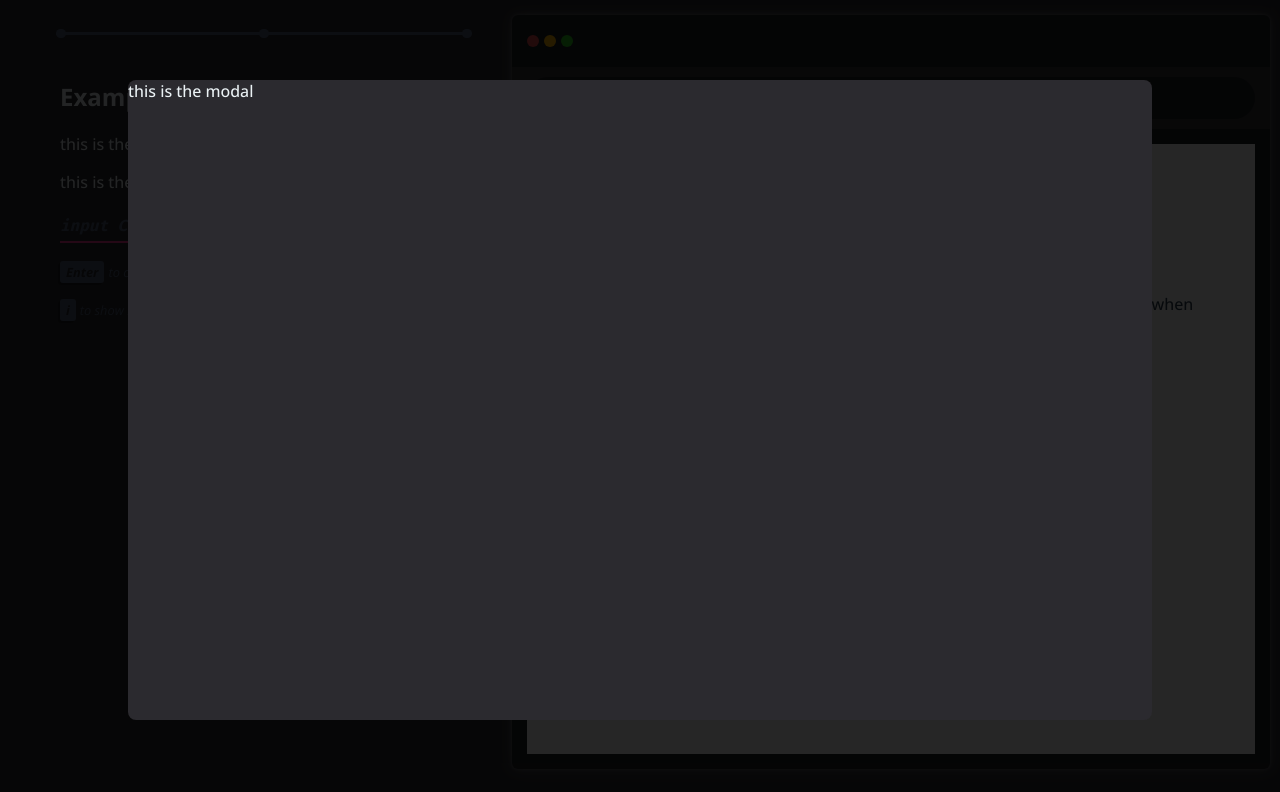
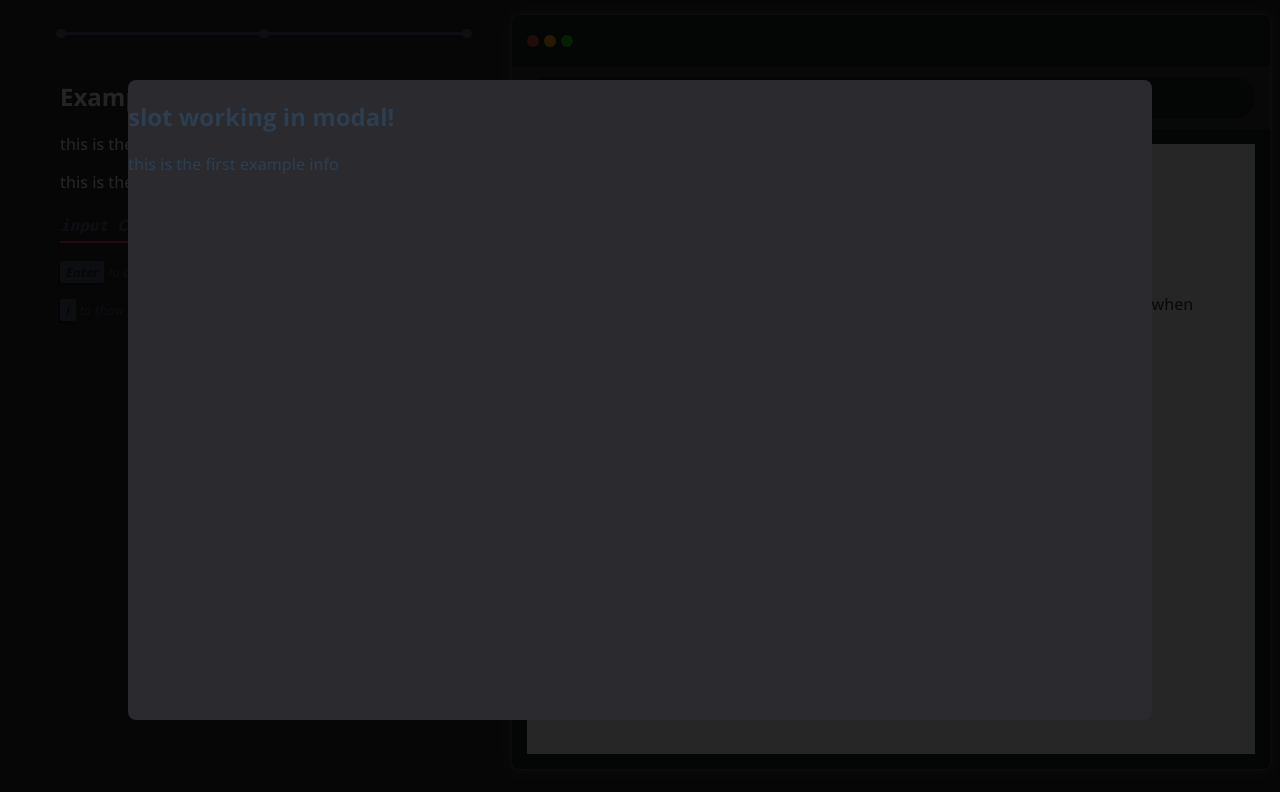
Before and after one commit to scootyboots/css-selector-training-platform, a Vue app: page /example-exercise/single in a window 1280 px wide. Shown: the top 792 px of the page. Built offline with nearby package versions, Linux system fonts and the light colour scheme.

Commit message:
Exercise component handles display of modal and named slots for browers content and modal content

```diff
--- a/src/components/Exercise.vue
+++ b/src/components/Exercise.vue
@@ -1,27 +1,36 @@
 <script setup lang="ts">
-import { Component } from 'vue';
+import { Component, ref } from 'vue';
 import Browser from './Browser.vue'
 import Prompt from './Prompt.vue';
-import Progress from './Progress.vue'
-// import TrainingSite from '../components/training_sites/TrainingSite.vue'
+import Modal from './Modal.vue'
 
 interface ExerciseProps {
   explanationArray: string[]
   correctSelectors: string[]
   selectAll: boolean
   browserUrl: string
+  modalDefaultDisplay: boolean
+  allowModalToggle: boolean
 }
 
 const props = defineProps<ExerciseProps>()
 
-// const explanationArray = [
-//   'this is the first paragraph',
-//   'this is the second paragraph'
-// ]
+const displayModal = ref<boolean>(props.modalDefaultDisplay)
 
-// const correctSelectors = [
-//   '.browser__page-content p'
-// ]
+const handleModalDisplay = (event:KeyboardEvent) => {
+  if (event.key === 'i') {
+    if (props.allowModalToggle) {
+      const activeElement = document.activeElement
+      const answerInputElement = document.querySelector('input.Prompt-input')
+      if (activeElement !== answerInputElement) {
+        displayModal.value = !displayModal.value
+      }
+    }
+  }
+}
+
+window.addEventListener('keydown', (event) => handleModalDisplay(event))
+
 </script>
 
 <template>
@@ -29,25 +38,28 @@ const props = defineProps<ExerciseProps>()
     <div class="two-pain-grid">
     <div class="two-pain-grid__left">
       <div class="two-pain-grid__left-container">
-        <!-- TODO: refactor to move Progress into the app component -->
-        <!-- <Progress /> -->
         <Prompt
           header="Example Exercise"
           :explanation-array="explanationArray"
           input-placeholder="input CSS selector here"
           :correct-selectors="correctSelectors"
           :select-all="selectAll"
+          :allow-modal-toggle="allowModalToggle"
         />
       </div>
     </div>
     <div class="two-pain-grid__right">
       <div class="two-pain-grid__right-container">
         <Browser :url="browserUrl">
-          <slot></slot>
+          <slot name="training-site"/>
         </Browser>
       </div>
     </div>
   </div>
+
+  <Modal v-if="displayModal && allowModalToggle" @close-modal="displayModal = false">
+    <slot name="modal-content"/>
+  </Modal>
 
 </template>
 
--- a/src/components/Modal.vue
+++ b/src/components/Modal.vue
@@ -4,11 +4,10 @@
 
 <template>
   <div class="Information-modal">
-    <div class="Information-modal-bg" @click="$emit('close-modal')"></div>
+    <div class="Information-modal-bg" @click="$emit('closeModal')"></div>
     <div class="Information-modal-content-container">
       <div class="Information-modal-content">
-        this is the modal
-        <slot></slot>
+        <slot/>
       </div>
     </div>
   </div>
--- a/src/components/Prompt.vue
+++ b/src/components/Prompt.vue
@@ -1,9 +1,8 @@
 <script setup lang="ts">
-import { ref, inject } from 'vue';
+import { ref } from 'vue';
 import { findNextPreviousPath, lastPathCheck } from '../utils/utils'
 import { useRoute } from 'vue-router';
 import ShortcutIndicatorVue from './ShortcutIndicator.vue';
-import Modal from './Modal.vue'
 
 const currentPath = useRoute().fullPath
 
@@ -13,11 +12,10 @@ interface PromptProps {
   inputPlaceholder: string
   correctSelectors: string[]
   selectAll: boolean
+  allowModalToggle: boolean
 }
 
 const props = defineProps<PromptProps>()
-
-const displayModal = ref<boolean>(true)
 
 const answer = ref<string>('')
 
@@ -43,21 +41,6 @@ const fillLastCircle = () => {
   }
 }
 
-const addKeyboardListener = () => {
-  window.addEventListener('keydown', (event) => handleModalDisplay(event))
-}
-
-const handleModalDisplay = (event:KeyboardEvent) => {
-  if (event.key === 'i') {
-    // displayModal.value = !displayModal.value
-    console.log(document.hasFocus())
-    const activeElement = document.activeElement
-    const answerInputElement = document.querySelector('input.Prompt-input')
-    if (activeElement !== answerInputElement) {
-      displayModal.value = !displayModal.value
-    }
-  }
-}
 
 const compareArrayElements = (answerElements:Element[]) => {
   props.correctSelectors.forEach(correctSelector => {
@@ -113,8 +96,6 @@ const checkSelectAllAnswer = (event:KeyboardEvent) => {
   }
 }
 
-addKeyboardListener()
-
 </script>
 
 
@@ -144,7 +125,7 @@ addKeyboardListener()
     @keydown="(event) => checkSelectAllAnswer(event)"
   >
   <ShortcutIndicatorVue hotkey="Enter" explanation="to check answer" />
-  <ShortcutIndicatorVue hotkey="i" explanation="to show information" />
+  <ShortcutIndicatorVue v-if="allowModalToggle" hotkey="i" explanation="to show information" />
 
   <Transition name="slide-in" @after-enter="showNextLink = true">
     <div class="Prompt-correct" v-if="correctAnswerGiven && !isLastPath">
@@ -160,10 +141,6 @@ addKeyboardListener()
     </div>
   </Transition>
 </div>
-
-<Modal
-  v-if="displayModal"
-/>
 
 </template>
 
--- a/src/exercises/ExampleAll.vue
+++ b/src/exercises/ExampleAll.vue
@@ -1,11 +1,7 @@
 <script setup lang="ts">
-import { ref } from 'vue';
 import Exercise from '../components/Exercise.vue'
 import TrainingSite2 from '../components/training_sites/TrainingSite2.vue';
-import Modal from '../components/Modal.vue';
-import ExampleAllModalSlot from './ExampleAllModalSlot.vue';
-
-const modalDisplay = ref<boolean>(true)
+import ExampleAllModalContent from './ExampleAllModalContent.vue';
 
 </script>
 
@@ -18,13 +14,17 @@ const modalDisplay = ref<boolean>(true)
   :correct-selectors="['.browser__page-content p']"
   :select-all="false"
   browser-url="www.example.biz/all"
+  :modal-default-display="true"
+  :allow-modal-toggle="true"
   >
-    <TrainingSite2 />
+    <template v-slot:training-site>
+      <TrainingSite2 />
+    </template>
+    <template v-slot:modal-content>
+      <ExampleAllModalContent />
+    </template>
   </Exercise>
 
-  <Modal>
-    <ExampleAllModalSlot/>
-  </Modal>
 </template>
 
 <style>
--- a/src/exercises/ExampleAllModalSlot.vue
+++ b/src/exercises/ExampleAllModalContent.vue
@@ -4,6 +4,7 @@
 
 <template>
   <h2>slot working in modal!</h2>
+  <p>This is the second exercise modal content</p>
 </template>
 
 <style>
--- a/src/exercises/ExampleSingle.vue
+++ b/src/exercises/ExampleSingle.vue
@@ -1,6 +1,7 @@
 <script setup lang="ts">
 import Exercise from '../components/Exercise.vue'
 import TrainingSite from '../components/training_sites/TrainingSite.vue'
+import ExampleSingleModalContent from './ExampleSingleModalContent.vue';
 
 </script>
 
@@ -13,8 +14,15 @@ import TrainingSite from '../components/training_sites/TrainingSite.vue'
   :correct-selectors="['.browser__page-content p']"
   :select-all="false"
   browser-url="www.example.biz/single"
+  :modal-default-display="true"
+  :allow-modal-toggle="true"
   >
-    <TrainingSite />
+    <template #training-site>
+      <TrainingSite />
+    </template>
+    <template #modal-content>
+      <ExampleSingleModalContent/>
+    </template>
   </Exercise>
 </template>
 
--- /dev/null
+++ b/src/exercises/ExampleSingleModalContent.vue
@@ -0,0 +1,12 @@
+<script setup lang="ts">
+
+</script>
+
+<template>
+  <h2>slot working in modal!</h2>
+  <p>this is the first example info</p>
+</template>
+
+<style>
+
+</style>
--- a/src/exercises/ExampleTesting.vue
+++ b/src/exercises/ExampleTesting.vue
@@ -1,6 +1,7 @@
 <script setup lang="ts">
 import Exercise from '../components/Exercise.vue'
 import TrainingSite from '../components/training_sites/TrainingSite.vue'
+import ExampleTestingModalContentVue from './ExampleTestingModalContent.vue';
 
 </script>
 
@@ -13,8 +14,15 @@ import TrainingSite from '../components/training_sites/TrainingSite.vue'
   :correct-selectors="['.browser__page-content p']"
   :select-all="false"
   browser-url="www.example.biz/single"
+  :modal-default-display="true"
+  :allow-modal-toggle="false"
   >
-    <TrainingSite />
+    <template #test-site>
+      <TrainingSite />
+    </template>
+    <template #modal-content>
+      <ExampleTestingModalContentVue />
+    </template>
   </Exercise>
 </template>
 
--- /dev/null
+++ b/src/exercises/ExampleTestingModalContent.vue
@@ -0,0 +1,12 @@
+<script setup lang="ts">
+
+</script>
+
+<template>
+  <h2>slot working in modal!</h2>
+  <p>This is the third exercise modal content</p>
+</template>
+
+<style>
+
+</style>
```
